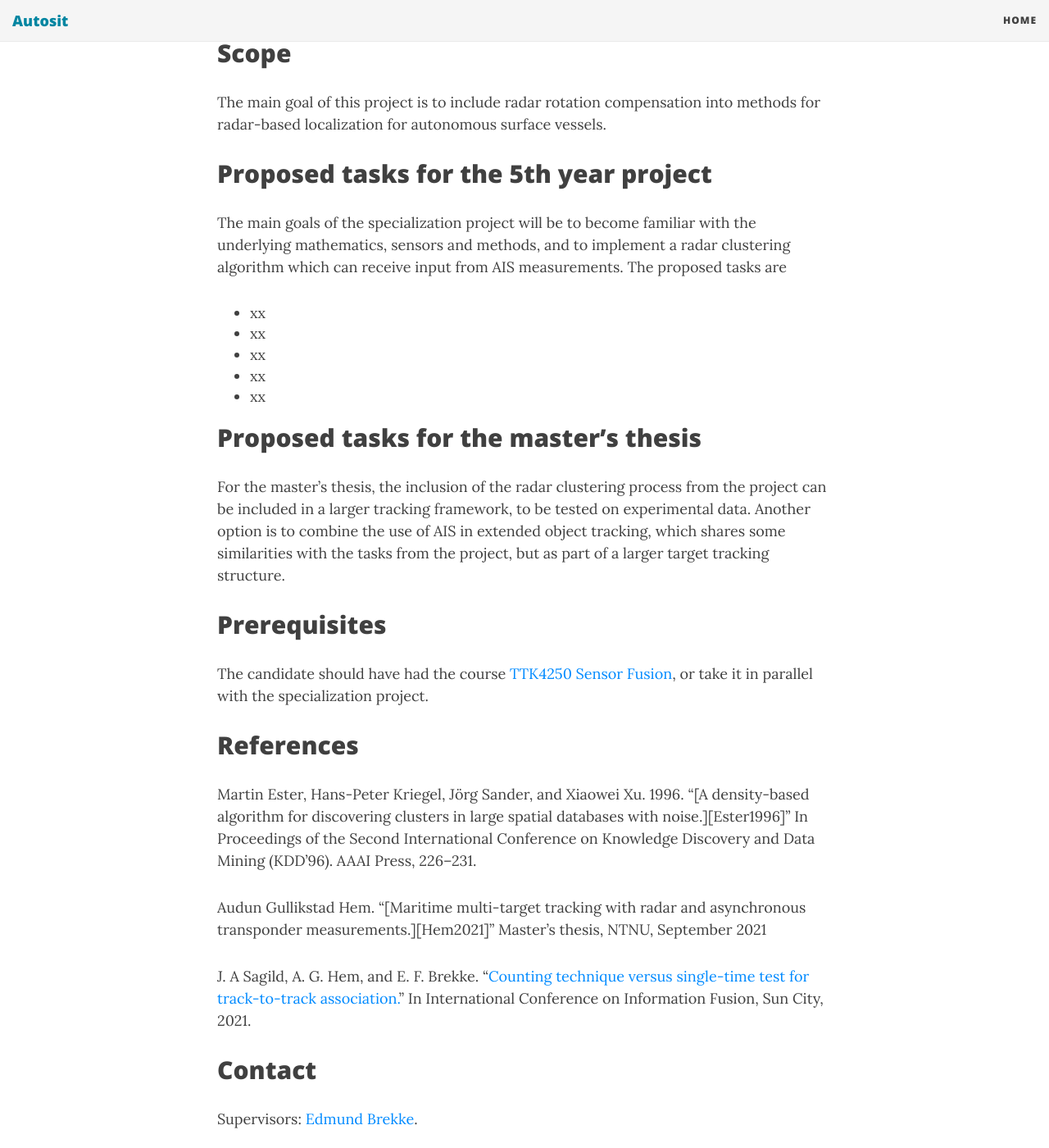
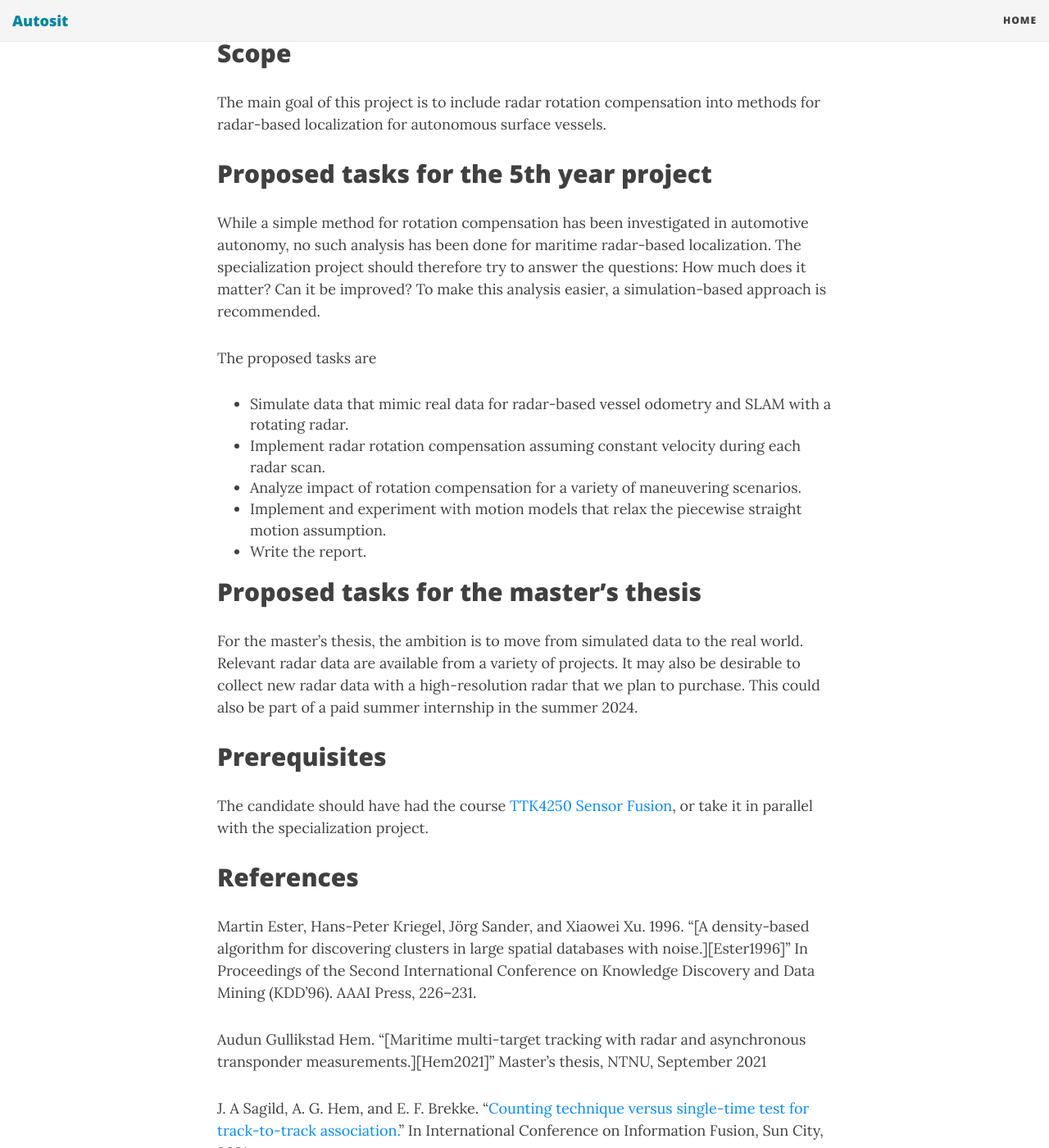
Before and after one commit to autosit/autosit.github.io, a Jekyll site: the page built from _posts/2024-03-14-the-rotating-radar.md, in a window 1280 px wide and 1400 px high, scrolled down 1794 px. Shown: the whole window at 82% size. Built offline with Jekyll 4.4.1, drawn with Linux system fonts in a browser that asks for light colours; nearby versions of some CDN libraries.

Commit message:
added second draft of spinning radar

```diff
--- a/_posts/2024-03-14-the-rotating-radar.md
+++ b/_posts/2024-03-14-the-rotating-radar.md
@@ -27,18 +27,18 @@ The main goal of this project is to include radar rotation compensation into met
 
 
 ## Proposed tasks for the 5th year project
-The main goals of the specialization project will be to become familiar with the underlying mathematics, sensors and methods, and to implement a radar clustering algorithm which can receive input from AIS measurements. The proposed tasks are
-*	xx
-*	xx
-*	xx
-*	xx
-*	xx
+While a simple method for rotation compensation has been investigated in automotive autonomy, no such analysis has been done for maritime radar-based localization. The specialization project should therefore try to answer the questions: How much does it matter? Can it be improved? To make this analysis easier, a simulation-based approach is recommended.
 
-
+The proposed tasks are
+*	Simulate data that mimic real data for radar-based vessel odometry and SLAM with a rotating radar.
+*	Implement radar rotation compensation assuming constant velocity during each radar scan.
+*	Analyze impact of rotation compensation for a variety of maneuvering scenarios.
+*	Implement and experiment with motion models that relax the piecewise straight motion assumption.
+*	Write the report.
 
 
 ## Proposed tasks for the master’s thesis
-For the master’s thesis, the inclusion of the radar clustering process from the project can be included in a larger tracking framework, to be tested on experimental data. Another option is to combine the use of AIS in extended object tracking, which shares some similarities with the tasks from the project, but as part of a larger target tracking structure.
+For the master’s thesis, the ambition is to move from simulated data to the real world. Relevant radar data are available from a variety of projects. It may also be desirable to collect new radar data with a high-resolution radar that we plan to purchase. This could also be part of a paid summer internship in the summer 2024.
 
 ## Prerequisites
 The candidate should have had the course [TTK4250 Sensor Fusion], or take it in parallel with the specialization project.
```
